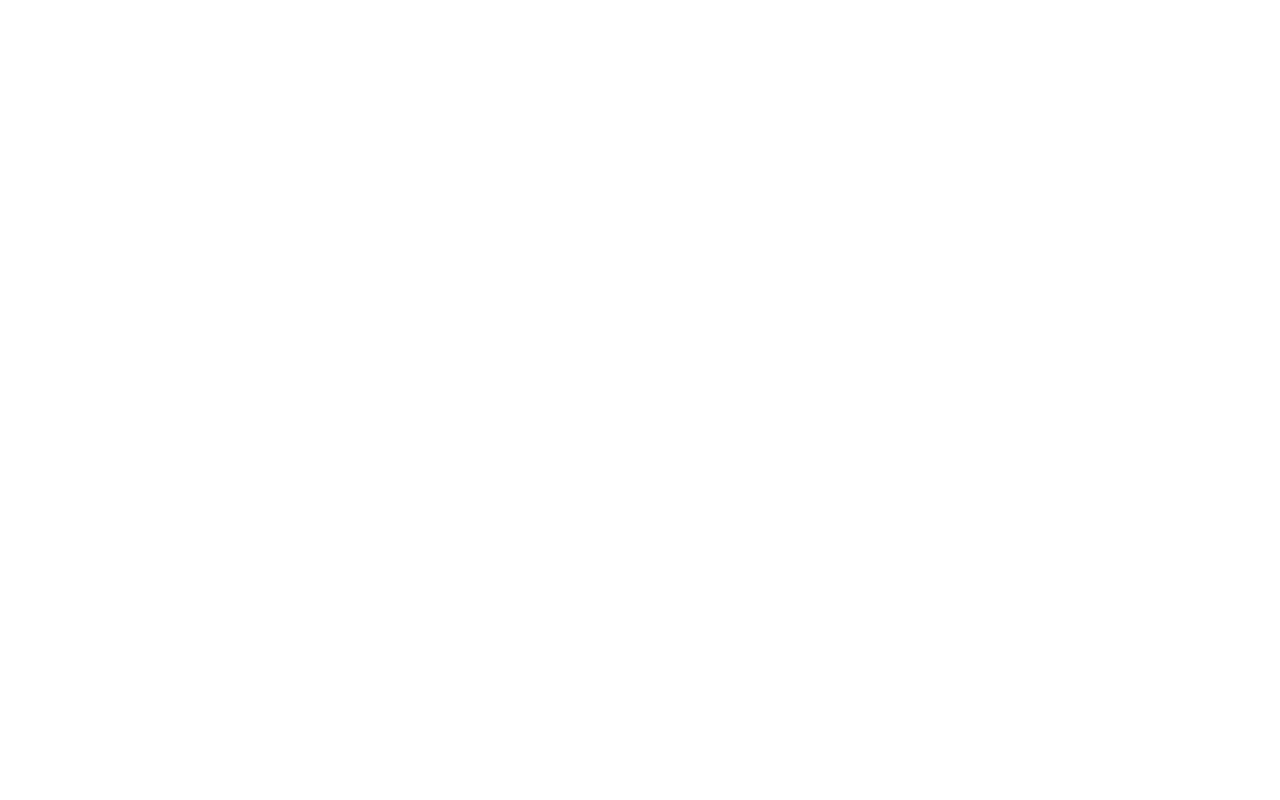
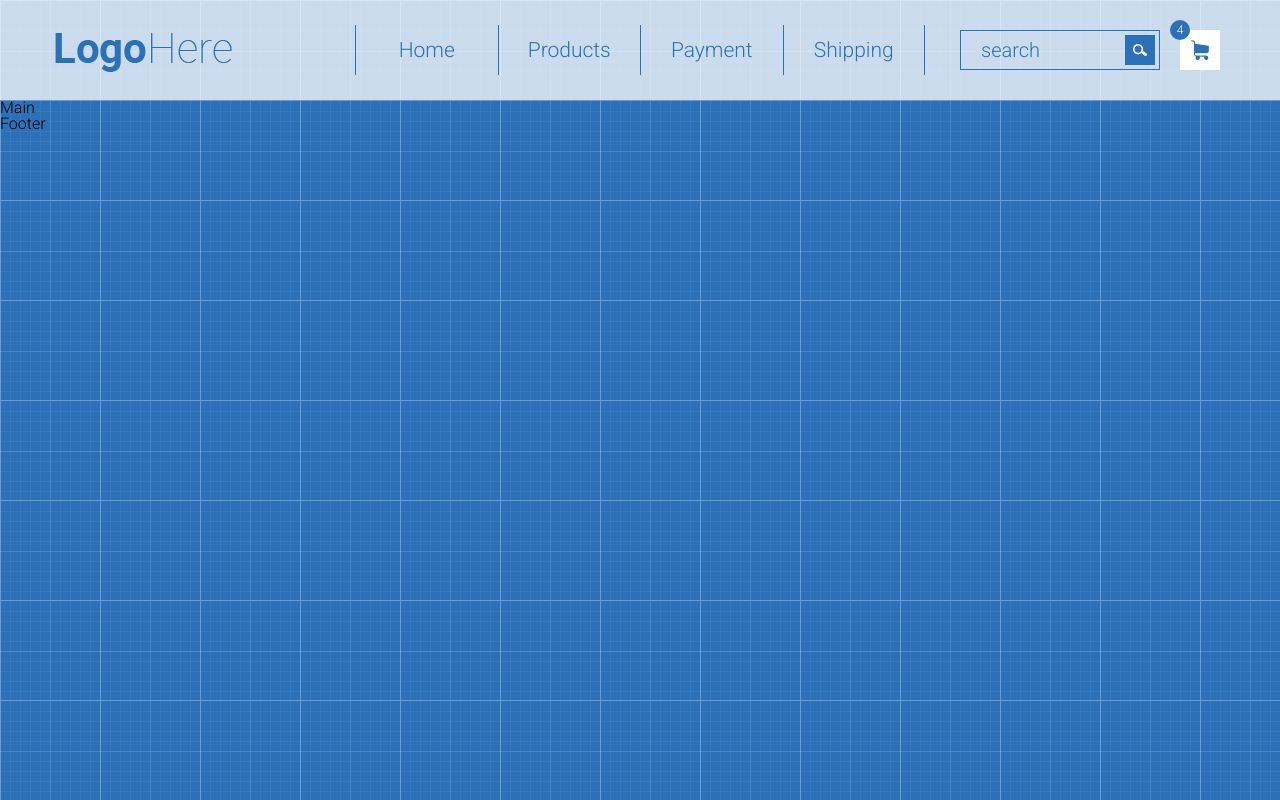
Before and after one commit to nazarenko-by/Shop-project, a plain HTML site: page index.html in a window 1280 px wide. Drawn offline with Linux system fonts and the light colour scheme.

Commit message:
added header style

```diff
--- a/index.html
+++ b/index.html
@@ -1,13 +1,57 @@
 <!DOCTYPE html>
 <html lang="en">
+
 <head>
     <meta charset="UTF-8">
     <meta name="viewport" content="width=device-width, initial-scale=1.0">
     <link rel="stylesheet" href="reset.css">
     <link rel="stylesheet" href="style.css">
     <title>Shop-project</title>
+    <link rel="preconnect" href="https://fonts.gstatic.com">
+    <link href="https://fonts.googleapis.com/css2?family=Roboto:wght@300;700&display=swap" rel="stylesheet">
 </head>
+
 <body>
+    <!-- HTML 4 -->
+    <!--<div class="header">Header</div>
+    <div class="main">Main</div>
+    <div class="footer">Footer</div> -->
 
+    <!-- HTML 5 -->
+    <header class="header">
+        <div class="container">
+            <div class="row">
+                <div class="col-md-3">
+                    <div class="logo">
+                        <a href="">
+                            <img src="images/icon (3).png" alt="">
+                        </a>
+                    </div>
+                </div>
+                <div class="col-md-6">
+                    <nav>
+                        <ul class="menu">
+                            <li><a href="">Home</a></li>
+                            <li><a href="">Products</a></li>
+                            <li><a href="">Payment</a></li>
+                            <li><a href="">Shipping</a></li>
+                        </ul>
+                    </nav>
+                </div>
+                <div class="col-md-3">
+                    <div class="case">
+                        <div class="search">
+                            <input type="text" placeholder="search">
+                            <button></button>
+                        </div>
+                        <button><span class="round">4</span></button>
+                    </div>
+                </div>
+            </div>
+        </div>
+    </header>
+    <main class="main">Main</main>
+    <footer class="footer">Footer</footer>
 </body>
+
 </html>
--- a/reset.css
+++ b/reset.css
@@ -10,7 +10,7 @@ table, caption, tbody, tfoot, thead, tr, th, td,
 article, aside, canvas, details, embed,
 figure, figcaption, footer, header, hgroup,
 menu, nav, output, ruby, section, summary,
-time, mark, audio, video {
+time, mark, audio, video, input, button {
 	margin: 0;
 	padding: 0;
 	border: 0;
@@ -41,3 +41,7 @@ table {
 	border-collapse: collapse;
 	border-spacing: 0;
 }
+
+input:focus, button:focus{
+	outline: none;
+}
--- a/style.css
+++ b/style.css
@@ -0,0 +1,152 @@
+* {
+    box-sizing: border-box;
+}
+
+body {
+    font-family: 'Roboto', sans-serif;
+    background-image: url("images/patt.png");
+}
+
+.header {
+    padding: 25px 0;
+    background-color: rgba(255, 255, 255, 0.75);
+}
+
+.container {
+    width: 1200px;
+    margin: 0 auto;
+    padding-left: 15px;
+    padding-right: 15px;
+}
+
+.row {
+    margin-left: -15px;
+    margin-right: -15px;
+}
+
+.row::after {
+    content: "";
+    display: block;
+    clear: both;
+}
+
+[class*='col-'] {
+    float: left;
+    padding-left: 15px;
+    padding-right: 15px;
+}
+
+.col-md-3 {
+    width: 25%;
+}
+
+.col-md-6 {
+    width: 50%;
+}
+
+.logo {
+    margin-top: 8px;
+}
+
+.menu li {
+    width: 25%;
+    float: left;
+    border-left: 1px solid #2c71b8;
+}
+
+.menu::after {
+    content: "";
+    display: block;
+    clear: both;
+}
+
+.menu li:last-child {
+    border-right: 1px solid #2c71b8;
+}
+
+.menu a {
+    text-decoration: none;
+    display: block;
+    height: 50px;
+    text-align: center;
+    line-height: 50px;
+    color: #2c71b8;
+    font-size: 21px;
+}
+
+.menu a:hover {
+    color: white;
+    background-color: #2c71b8;
+}
+
+.case {
+    padding: 5px;
+}
+
+.case * {
+    float: left;
+    display: block;
+}
+
+.case::after {
+    content: "";
+    display: block;
+    clear: both;
+}
+
+.search {
+    width: 200px;
+    border: 1px solid #2c71b8;
+}
+
+.search input {
+    width: 150px;
+    height: 38px;
+    line-height: 38px;
+    margin-left: 10px;
+    font-size: 20px;
+    color: #2c71b8;
+    font-family: inherit;
+    line-height: 30px;
+    background-color: inherit;
+    padding-left: 10px;
+}
+
+.search input::placeholder {
+    color: inherit;
+}
+
+.search button {
+    background-image: url("images/icon\ \(4\).png");
+    background-repeat: no-repeat;
+    background-position: center;
+    background-color: #2c71b8;
+    height: 30px;
+    width: 30px;
+    margin: 4px;
+}
+
+.case>button {
+    background-image: url("images/icon\ \(1\).png");
+    background-repeat: no-repeat;
+    background-position: center;
+    background-color: white;
+    height: 40px;
+    width: 40px;
+    margin-left: 20px;
+    position: relative;
+}
+
+.round {
+    width: 20px;
+    height: 20px;
+    border-radius: 50%;
+    background-color: #2c71b8;
+    color: white;
+    text-align: center;
+    line-height: 20px;
+    position: absolute;
+    top: -10px;
+    left: -10px;
+    font-size: 12px;
+}
```
Also changed, not shown: images/icon (1).png (added), images/icon (3).png (added), images/icon (4).png (added), images/patt.png (added).
